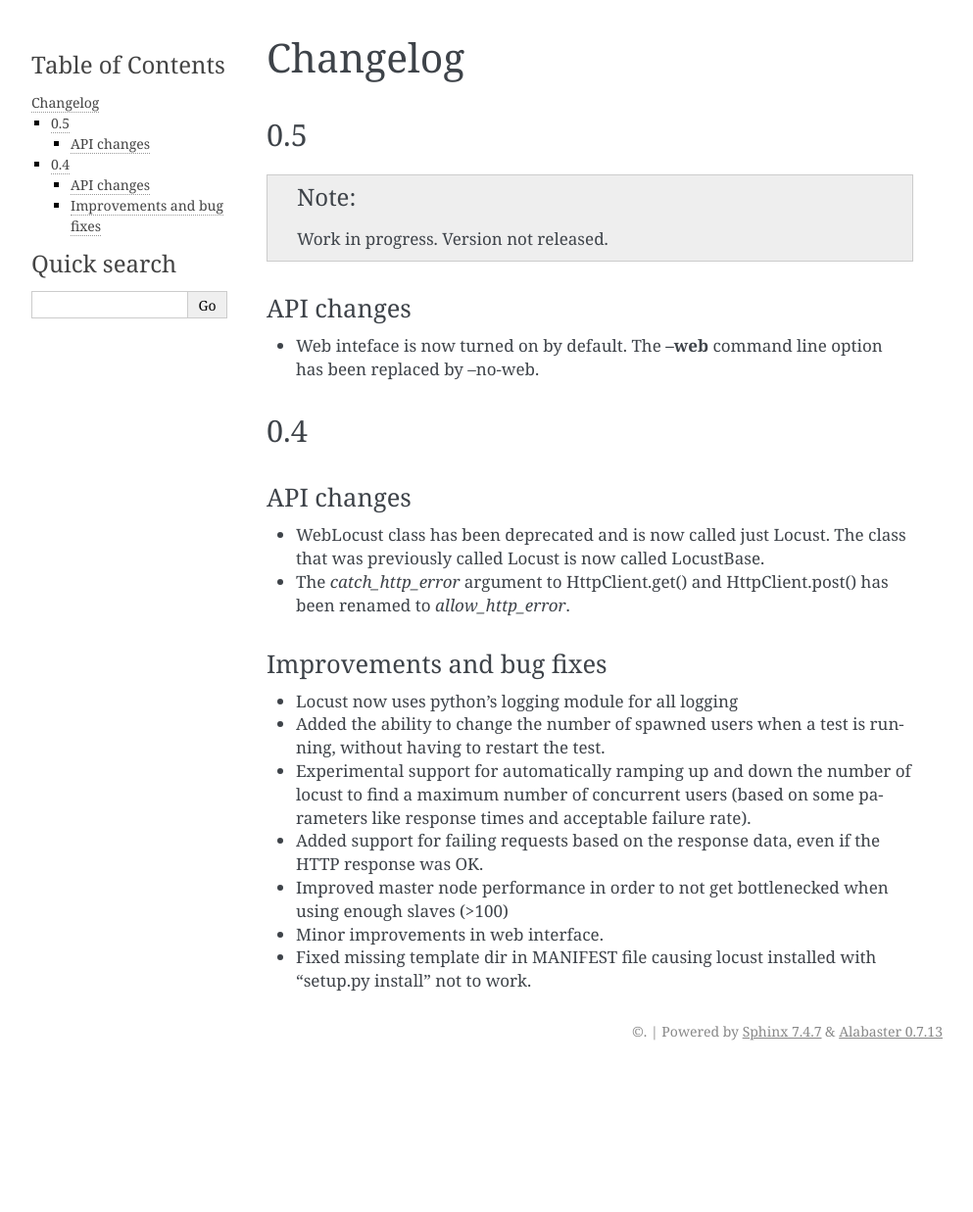
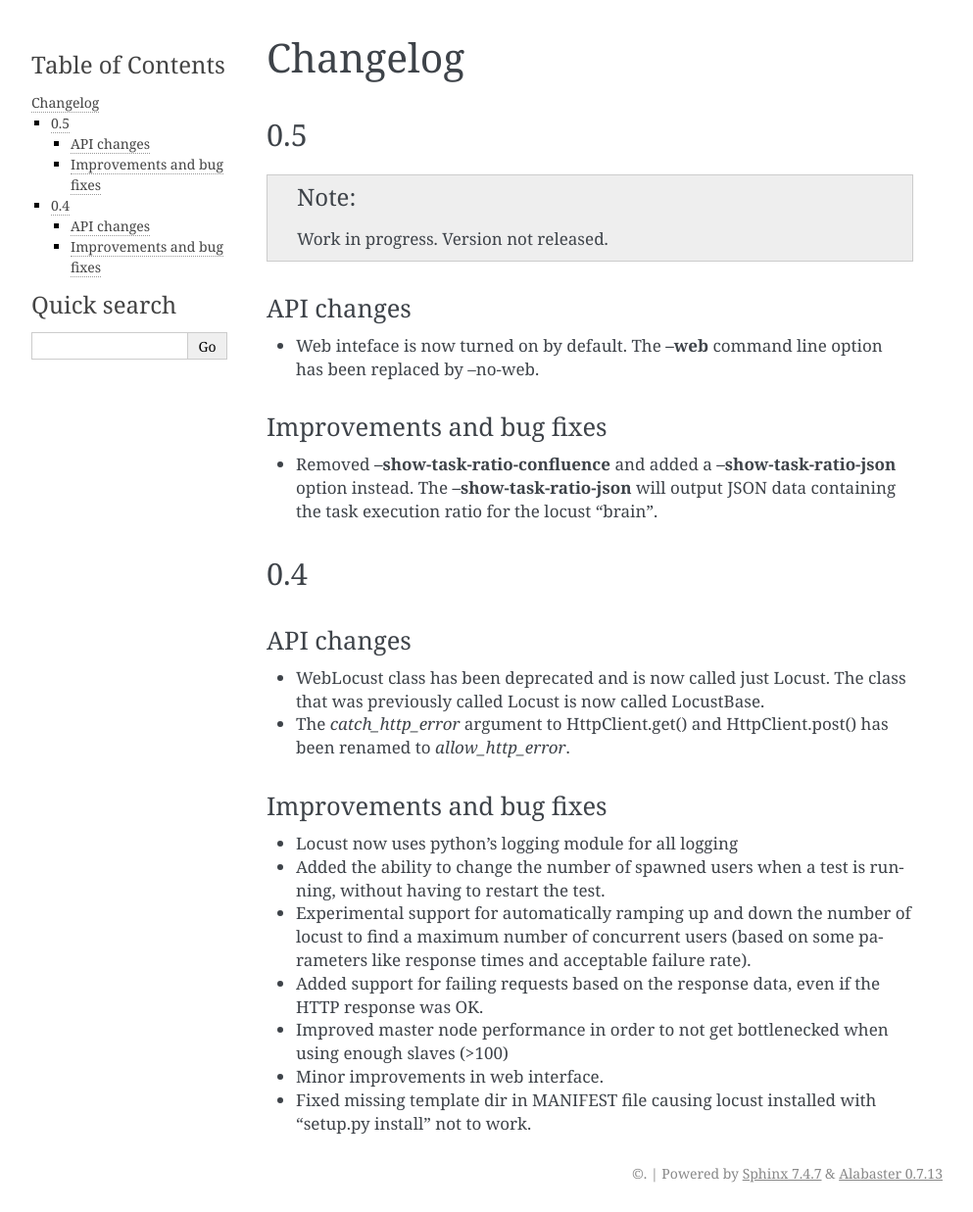
Before and after one commit to locustio/locust, a Sphinx documentation site: the page built from docs/changelog.rst, in a window 1280 px wide. Shown: the whole page at 98% size, without its empty margins (148-1141 px from the left). Built offline with Sphinx 7.4.7, drawn with Linux system fonts in a browser that asks for light colours; before the commit the page ends 1092 px from its top, so only the background shows below that.

Commit message:
Added changelog info about --show-task-ratio-json option

```diff
--- a/docs/changelog.rst
+++ b/docs/changelog.rst
@@ -13,6 +13,13 @@ API changes
 -----------
 
 * Web inteface is now turned on by default. The **--web** command line option has been replaced by --no-web.
+
+Improvements and bug fixes
+--------------------------
+
+* Removed **--show-task-ratio-confluence** and added a **--show-task-ratio-json** option instead. The
+  **--show-task-ratio-json** will output JSON data containing the task execution ratio for the locust
+  "brain".
 
 0.4
 ===
```
